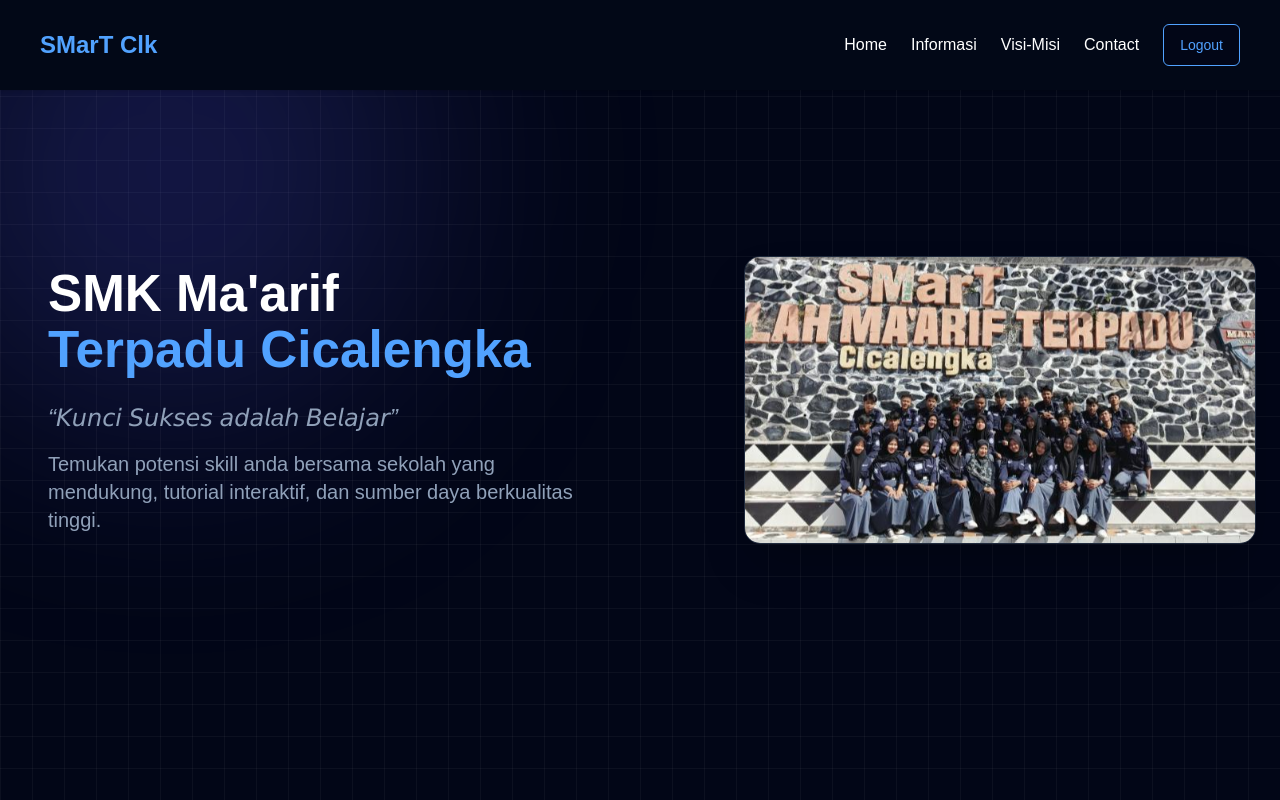
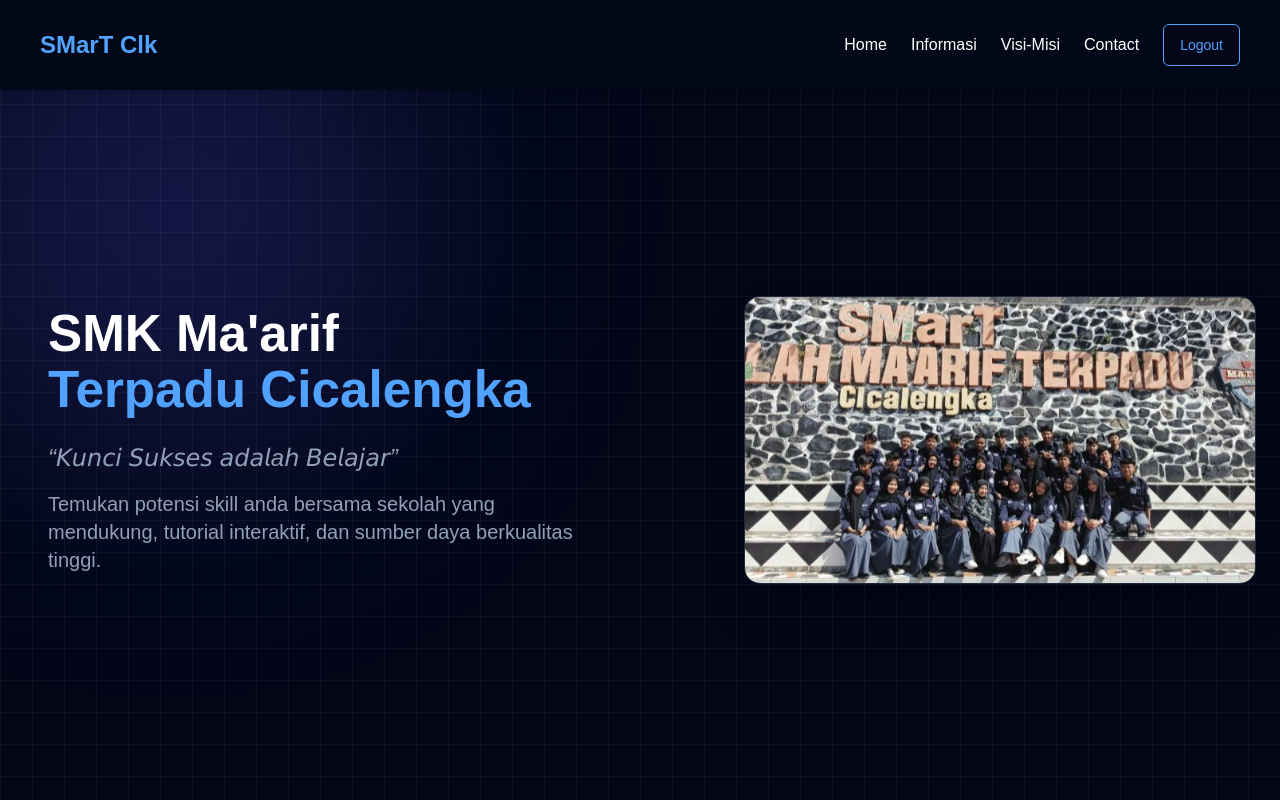
Before and after one commit to Decayy25/Web-company-remasted, a React (Vite) app in the folder frontend/: page / in a window 1280 px wide. Shown: the top 800 px of the page. Built offline with nearby package versions, Linux system fonts and the light colour scheme; no server answers; sample sign-in values are in the browser's storage.

Commit message:
fix: fixing template literal in Lab Komputer

```diff
--- a/frontend/src/components/Home.jsx
+++ b/frontend/src/components/Home.jsx
@@ -7,7 +7,7 @@ import "../App.css"
 export default function Home() {
     return (
         <>
-        <section id="home" className="hero-height relative min-h-screen overflow-hidden bg-[#020617] flex items-center py-20 md:py-0">
+        <section id="home" className="mt-10 hero-height relative min-h-screen overflow-hidden bg-[#020617] flex items-center py-20 md:py-0">
           <div className="absolute w-[300px] md:w-[500px] h-[300px] md:h-[500px] bg-indigo-500/20 blur-[80px] md:blur-[120px] rounded-full -top-20 -left-20"></div>
           <div className="relative z-10 max-w-7xl mx-auto px-6 grid md:grid-cols-2 gap-10 md:gap-16 items-center">
           <div className="content text-center md:text-left order-2 md:order-1">
```
